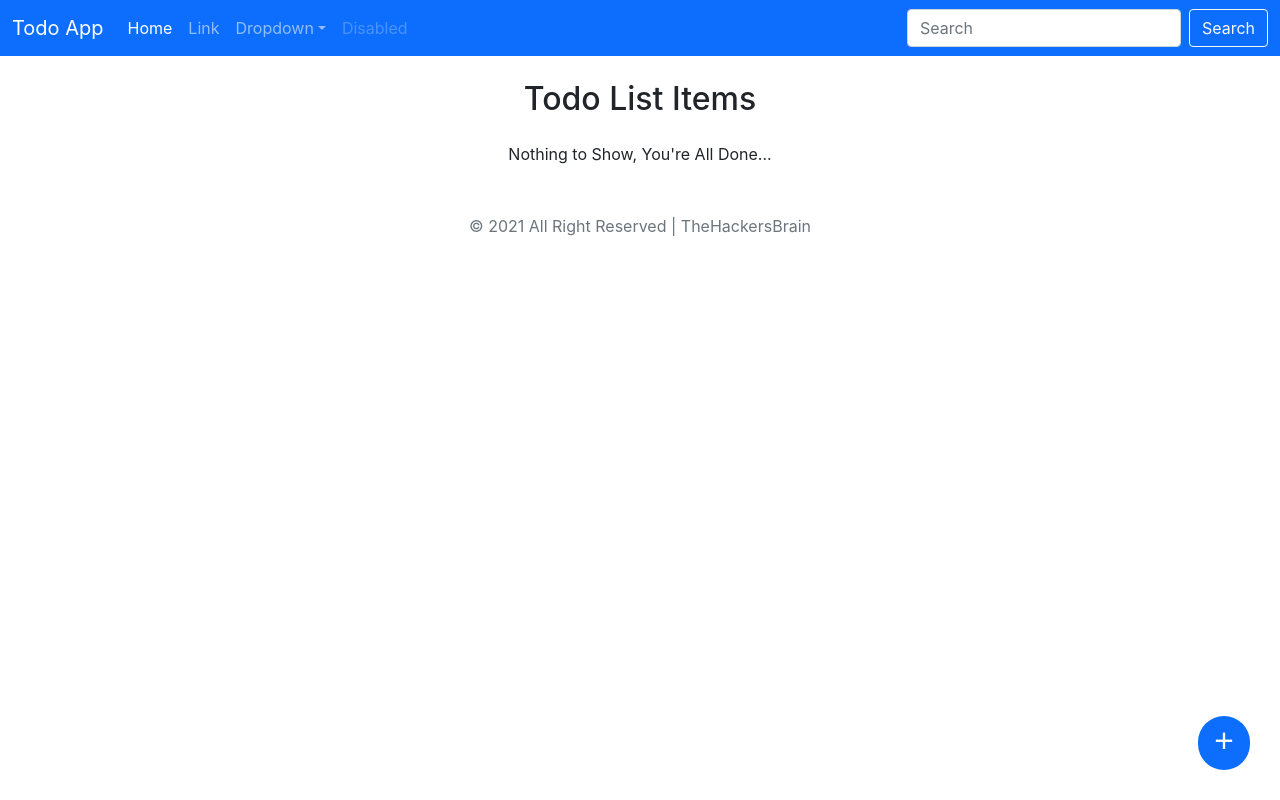
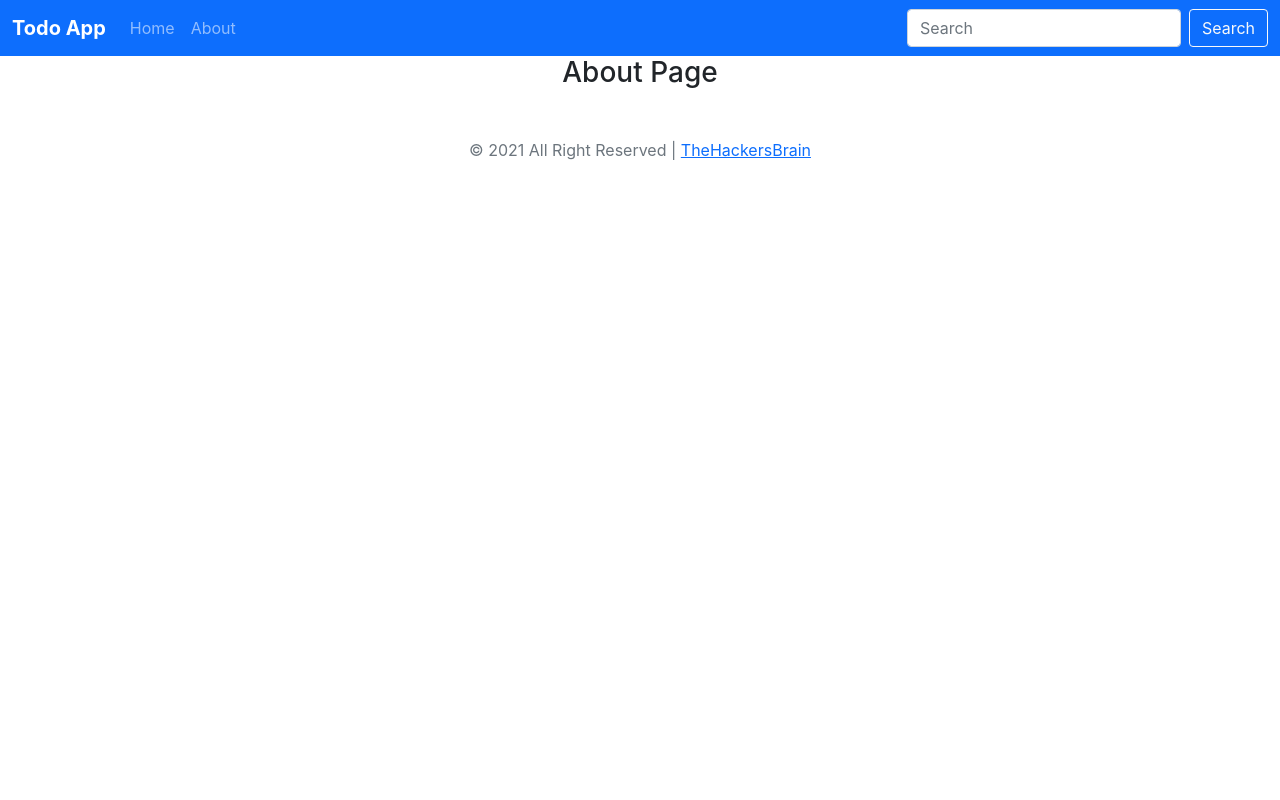
Before and after one commit to thehackersbrain/todoapp, a React (Create React App) app: page /about in a window 1280 px wide. Built offline with nearby package versions, Linux system fonts and the light colour scheme.

Commit message:
Building up the About Page

```diff
--- a/package.json
+++ b/package.json
@@ -8,6 +8,7 @@
     "@testing-library/user-event": "^12.8.3",
     "react": "^17.0.2",
     "react-dom": "^17.0.2",
+    "react-router-dom": "^5.2.0",
     "react-scripts": "4.0.3",
     "web-vitals": "^1.1.1"
   },
--- a/src/App.js
+++ b/src/App.js
@@ -3,7 +3,9 @@ import Navbar from "./Assets/Components/Navbar";
 import Todos from "./Assets/Components/Todos";
 import Footer from "./Assets/Components/Footer";
 import TodoForm from "./Assets/Components/TodoForm";
+import About from "./Assets/Components/About";
 import React, { useState, useEffect } from "react";
+import { BrowserRouter as Router, Switch, Route } from "react-router-dom";
 
 function App() {
 	let initTodo;
@@ -39,10 +41,27 @@ function App() {
 
 	return (
 		<div className="App">
-			<Navbar title="Todo App" />
-			<Todos todos={todos} onDelete={onDelete} />
-			<Footer />
-			<TodoForm addTodo={addTodo} />
+			<Router>
+				<Navbar title="Todo App" />
+				<Switch>
+					<Route
+						exact
+						path="/"
+						render={() => {
+							return (
+								<div className="TodoArea">
+									<Todos todos={todos} onDelete={onDelete} />
+									<TodoForm addTodo={addTodo} />
+								</div>
+							);
+						}}
+					></Route>
+					<Route exact path="/about">
+						<About />
+					</Route>
+				</Switch>
+				<Footer />
+			</Router>
 		</div>
 	);
 }
--- /dev/null
+++ b/src/Assets/Components/About.css
@@ -0,0 +1,6 @@
+@import url("https://fonts.googleapis.com/css2?family=Montserrat:wght@400;500;600;700&family=Poppins:wght@500;700;800&display=swap");
+
+* {
+	font-family: "Montserrat";
+	font-weight: 400;
+}
--- /dev/null
+++ b/src/Assets/Components/About.js
@@ -0,0 +1,9 @@
+function About() {
+	return (
+		<div className="container">
+			<h3 className="text-center">About Page</h3>
+		</div>
+	);
+}
+
+export default About;
--- a/src/Assets/Components/Footer.js
+++ b/src/Assets/Components/Footer.js
@@ -5,7 +5,13 @@ function Footer() {
 				<div className="container">
 					<span className="text-muted">
 						<p align="center">
-							&copy; 2021 All Right Reserved | TheHackersBrain
+							&copy; 2021 All Right Reserved |{" "}
+							<a
+								href="https://github.com/thehackersbrain/"
+								target="_blank"
+							>
+								TheHackersBrain
+							</a>
 						</p>
 					</span>
 				</div>
--- a/src/Assets/Components/Navbar.js
+++ b/src/Assets/Components/Navbar.js
@@ -1,14 +1,15 @@
 import PropTypes from "prop-types";
 import React from "react";
+import { Link } from "react-router-dom";
 
 function Menu(props) {
 	return (
 		<div className="Menu">
 			<nav className="navbar navbar-expand-lg navbar-dark bg-primary">
 				<div className="container-fluid">
-					<a className="navbar-brand" href="#">
-						{props.title}
-					</a>
+					<Link className="navbar-brand" to="/">
+						<b>{props.title}</b>
+					</Link>
 					<button
 						className="navbar-toggler"
 						type="button"
@@ -26,63 +27,23 @@ function Menu(props) {
 					>
 						<ul className="navbar-nav me-auto mb-2 mb-lg-0">
 							<li className="nav-item">
-								<a
-									className="nav-link active"
+								<Link
+									className="nav-link"
 									aria-current="page"
-									href="#"
+									to="/"
+									activeClassName="active"
 								>
 									Home
-								</a>
+								</Link>
 							</li>
 							<li className="nav-item">
-								<a className="nav-link" href="#">
-									Link
-								</a>
-							</li>
-							<li className="nav-item dropdown">
-								<a
-									className="nav-link dropdown-toggle"
-									href="#"
-									id="navbarDropdown"
-									role="button"
-									data-bs-toggle="dropdown"
-									aria-expanded="false"
+								<Link
+									className="nav-link"
+									to="/about"
+									activeClassName="active"
 								>
-									Dropdown
-								</a>
-								<ul
-									className="dropdown-menu"
-									aria-labelledby="navbarDropdown"
-								>
-									<li>
-										<a className="dropdown-item" href="#">
-											Action
-										</a>
-									</li>
-									<li>
-										<a className="dropdown-item" href="#">
-											Another action
-										</a>
-									</li>
-									<li>
-										<hr className="dropdown-divider" />
-									</li>
-									<li>
-										<a className="dropdown-item" href="#">
-											Something else here
-										</a>
-									</li>
-								</ul>
-							</li>
-							<li className="nav-item">
-								<a
-									className="nav-link disabled"
-									href="#"
-									tabIndex={-1}
-									aria-disabled="true"
-								>
-									Disabled
-								</a>
+									About
+								</Link>
 							</li>
 						</ul>
 						{props.searchBar ? (
--- a/src/Assets/Components/TodoForm.js
+++ b/src/Assets/Components/TodoForm.js
@@ -8,8 +8,9 @@ function TodoForm(props) {
 		e.preventDefault();
 		if (!title || !desc) {
 			alert("Fields cannot be blank. :)");
+		} else {
+			props.addTodo(title, desc);
 		}
-		props.addTodo(title, desc);
 	};
 
 	return (
```
Also changed, not shown: src/Assets/Components/about.html (added, +38 -0 lines), 1 other file (tests, documents, lock files or other folders).
